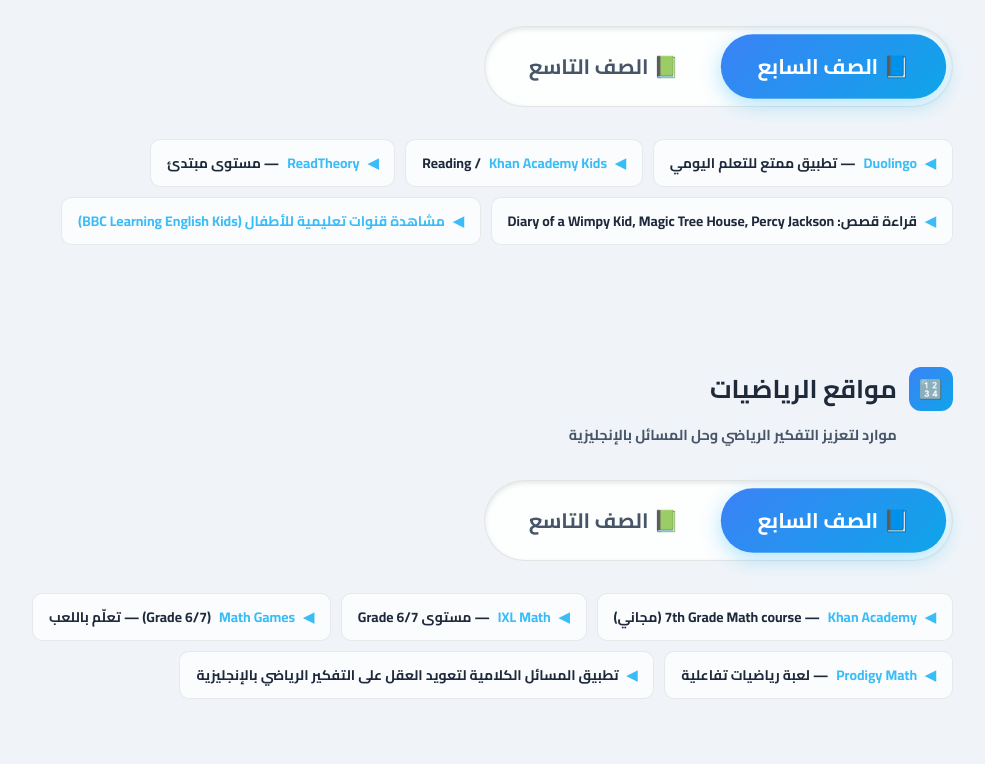
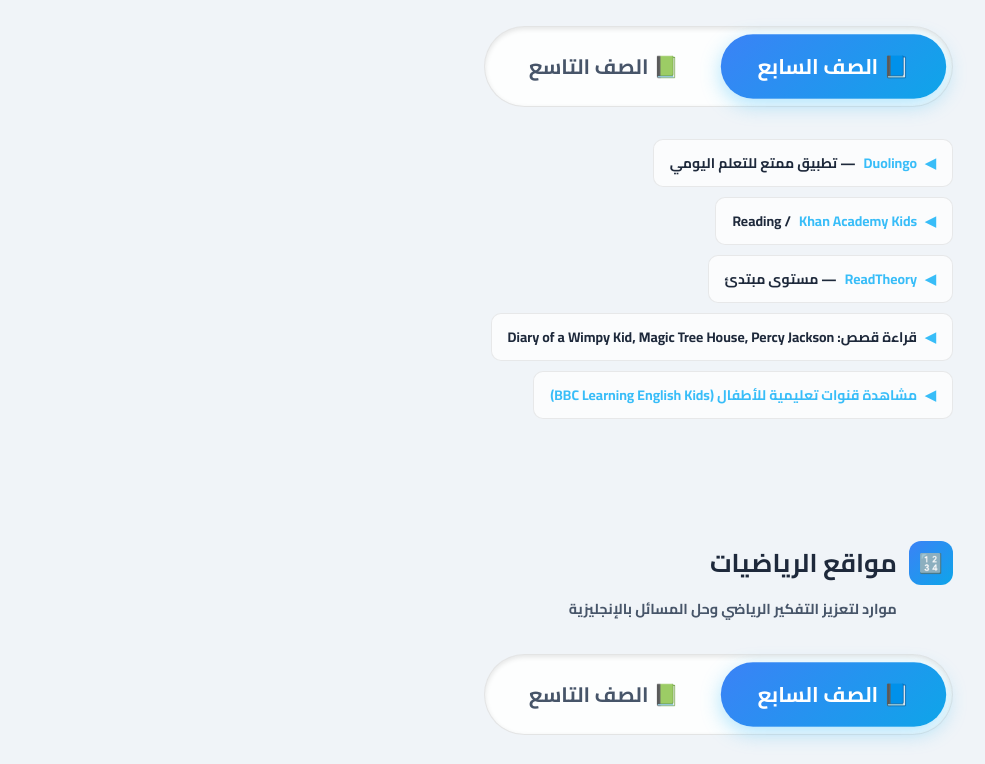
Before and after one commit to Qatar-Science-and-Technology-School/QSTSSDigitalGuide, a plain HTML site: page index.html in a window 1280 px wide. Shown: the part 2380-3144 px from the top of the page, without its empty margins (276-1261 px from the left). Drawn offline with Linux system fonts and the light colour scheme.

Commit message:
Stack list items vertically with fit-content width

```diff
--- a/index.html
+++ b/index.html
@@ -330,7 +330,7 @@
   }
 
   /* ── Resource List ── */
-  .res-list { list-style: none; display: flex; flex-direction: row; flex-wrap: wrap; gap: 10px; }
+  .res-list { list-style: none; display: flex; flex-direction: column; gap: 10px; }
   .res-list li {
     display: inline-flex; align-items: center; gap: 8px;
     padding: 10px 16px;
```
